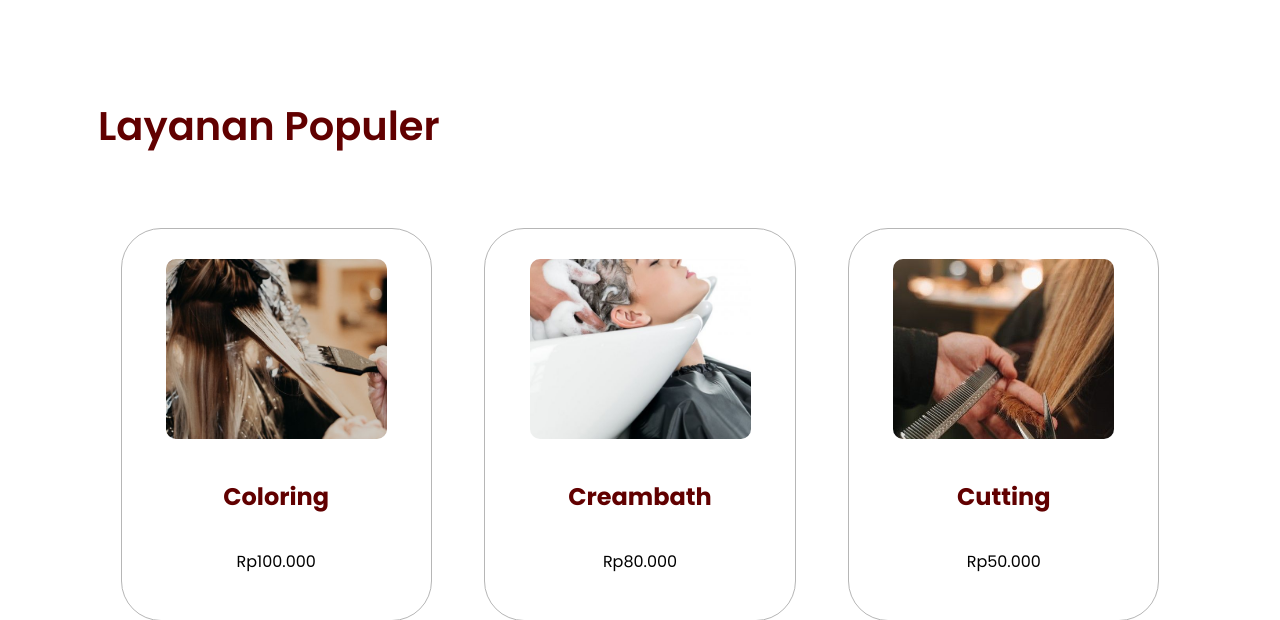
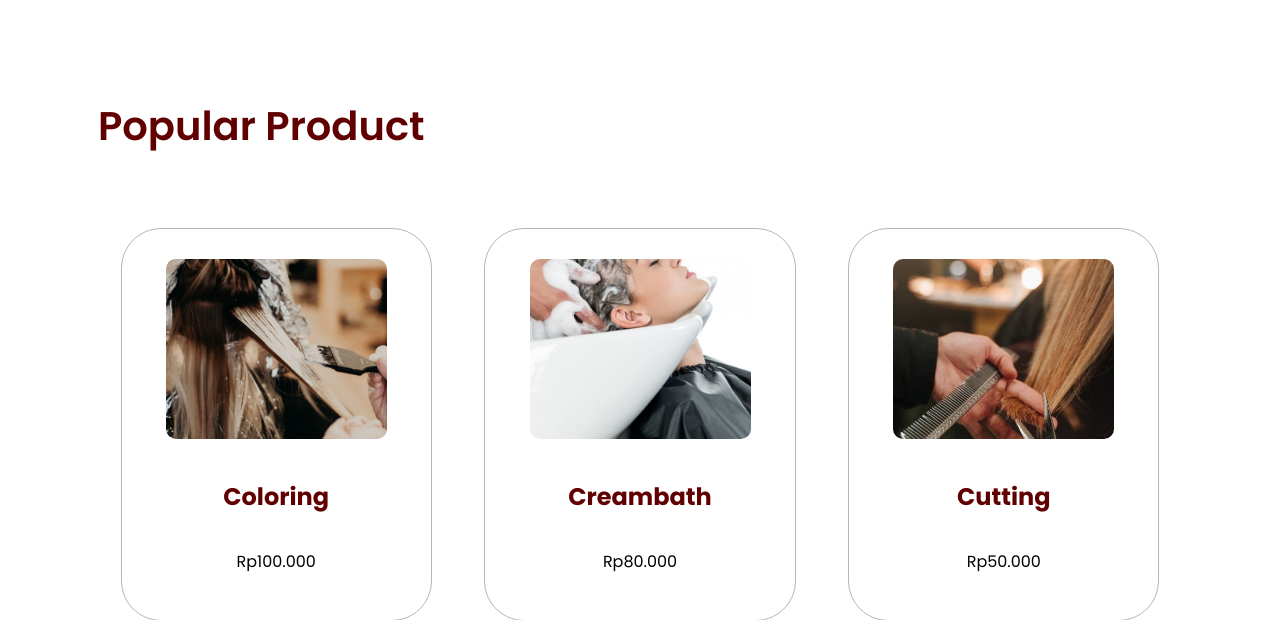
Before and after one commit to Chwakillah/KIKI-SALON, a PHP site: page /treatment_user.php in a window 1280 px wide. Shown: the part 728-1348 px from the top of the page. Run offline with PHP 8.4, Linux system fonts and the light colour scheme; a user stored in the database is signed in; data comes from the database, SQL or seed files in the repository; some libraries are stand-ins or nearby versions.

Commit message:
fix (treatment_user): change language to english fix

```diff
--- a/treatment_user.php
+++ b/treatment_user.php
@@ -36,7 +36,7 @@ if (!isset($_SESSION['username']) && !isset($_SESSION['user_id'])) {
         </div>
     </div>
     <div class="treatment-section2">
-        <h1>Layanan Populer</h1>
+        <h1>Popular Product</h1>
         <div class="listimg">
         <?php
 			$qry4=mysqli_query($conn,"SELECT * FROM treatment ORDER BY Jenis_Treatment");
```
